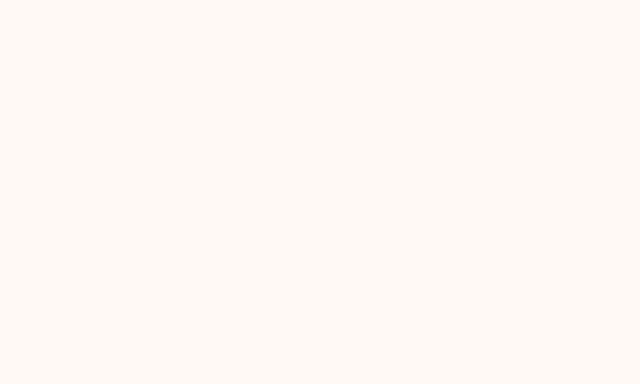
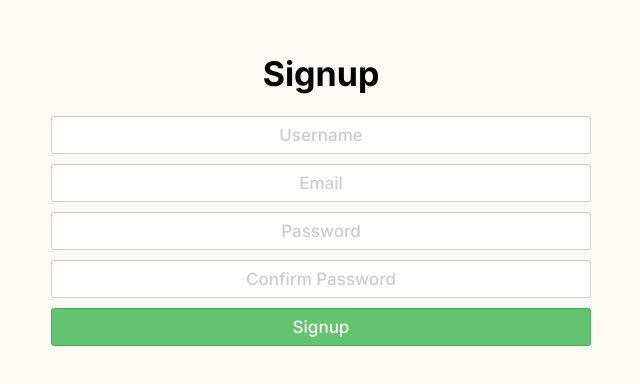
Before and after one commit to Whos-Who/frontend, a React (Create React App) app: page /signup in a window 1280 px wide. Shown: the part 212-596 px from the top of the page, without its empty margins (319-959 px from the left). Built offline with nearby package versions, Linux system fonts and the light colour scheme.

Commit message:
feat: Add signup page

```diff
--- a/src/App.tsx
+++ b/src/App.tsx
@@ -8,6 +8,7 @@ import { initializeGoogleAnalytics } from "./hooks/GoogleAnalytics";
 import Home from "./pages/Home";
 import Login from "./pages/Login";
 import Room from "./pages/Room";
+import Signup from "./pages/Signup";
 import { useAppSelector } from "./redux/hooks";
 
 const App: React.FC = function () {
@@ -48,6 +49,9 @@ const App: React.FC = function () {
           <Route path="/login">
             <Login />
           </Route>
+          <Route path="/signup">
+            <Signup />
+          </Route>
         </Switch>
       </Router>
     </SocketContext.Provider>
--- /dev/null
+++ b/src/pages/Signup.tsx
@@ -0,0 +1,93 @@
+import axios from "axios";
+import React, { useState } from "react";
+import styled from "styled-components";
+
+import Button, { ButtonType } from "../components/Button";
+import { StyledInput } from "../components/Styles";
+import { BACKEND_URL } from "../constants";
+
+const Wrapper = styled.div`
+  display: flex;
+  flex-direction: column;
+  justify-content: center;
+  align-items: center;
+  height: 100%;
+  width: 100%;
+  max-width: 600px;
+  margin: 0 auto;
+  padding: 30px;
+`;
+
+const Signup: React.FC = () => {
+  const [username, setUsername] = useState<string>("");
+  const [email, setEmail] = useState<string>("");
+  const [password, setPassword] = useState<string>("");
+  const [confirmPassword, setConfirmPassword] = useState<string>("");
+
+  const handleUsernameChange = (e: React.ChangeEvent<HTMLInputElement>) => {
+    setUsername(e.target.value);
+  };
+
+  const handleEmailChange = (e: React.ChangeEvent<HTMLInputElement>) => {
+    setEmail(e.target.value);
+  };
+
+  const handlePasswordChange = (e: React.ChangeEvent<HTMLInputElement>) => {
+    setPassword(e.target.value);
+  };
+
+  const handleConfirmPasswordChange = (
+    e: React.ChangeEvent<HTMLInputElement>
+  ) => {
+    setConfirmPassword(e.target.value);
+  };
+
+  const handleSignup = async () => {
+    if (password !== confirmPassword) {
+      return;
+    }
+    const headers = {
+      "Content-Type": "application/json",
+    };
+    const data = {
+      username: username,
+      email: email,
+      password: password,
+    };
+    const signupResponse = await axios.post(`${BACKEND_URL}/register`, data, {
+      headers,
+    });
+    console.log(signupResponse);
+  };
+
+  return (
+    <Wrapper>
+      <h1>Signup</h1>
+      <StyledInput
+        placeholder="Username"
+        value={username}
+        onChange={handleUsernameChange}
+      />
+      <StyledInput
+        placeholder="Email"
+        value={email}
+        onChange={handleEmailChange}
+      />
+      <StyledInput
+        placeholder="Password"
+        value={password}
+        onChange={handlePasswordChange}
+      />
+      <StyledInput
+        placeholder="Confirm Password"
+        value={confirmPassword}
+        onChange={handleConfirmPasswordChange}
+      />
+      <Button onClick={handleSignup} type={ButtonType.Host}>
+        Signup
+      </Button>
+    </Wrapper>
+  );
+};
+
+export default Signup;
```
